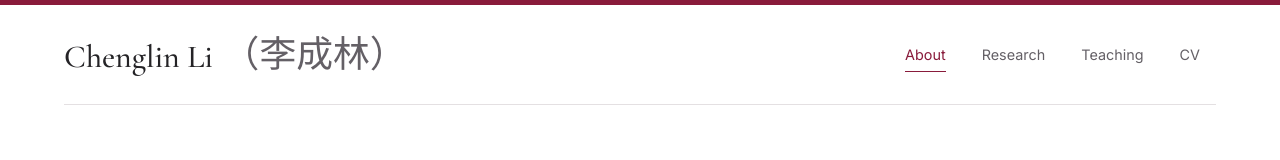
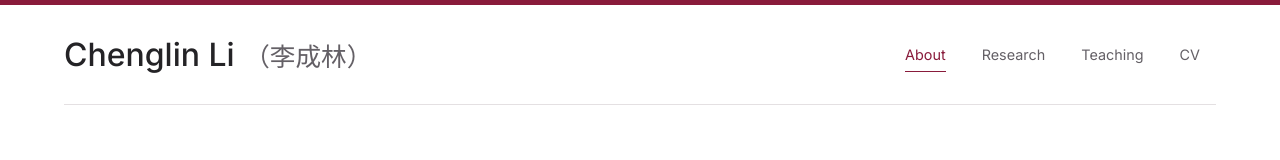
Before and after one commit to li-chenglin/li-chenglin.github.io, a Next.js app: page / in a window 1280 px wide. Shown: the top 160 px of the page. Built offline with nearby package versions, Linux system fonts and the light colour scheme; a web font is replaced by a local one.

Commit message:
Auto-update homepage

```diff
--- a/app/globals.css
+++ b/app/globals.css
@@ -140,7 +140,9 @@ body {
   align-items: baseline;
   gap: 0.6rem;
   color: var(--ink);
+  font-family: var(--font-body);
   font-size: 2rem;
+  font-weight: 500;
   line-height: 1.1;
   transition: color 180ms ease;
 }
@@ -148,7 +150,7 @@ body {
 .site-name-zh {
   color: var(--muted);
   font-family: var(--font-body);
-  font-size: 1.15em;
+  font-size: 0.8em;
   font-weight: 400;
 }
 
--- a/app/page.tsx
+++ b/app/page.tsx
@@ -449,7 +449,7 @@ export default function Home() {
           <button
             type="button"
             onClick={() => selectPage('home')}
-            className="font-name site-name"
+            className="site-name"
           >
             <span>Chenglin Li</span>
             <span lang="zh" className="site-name-zh">（李成林）</span>
```
